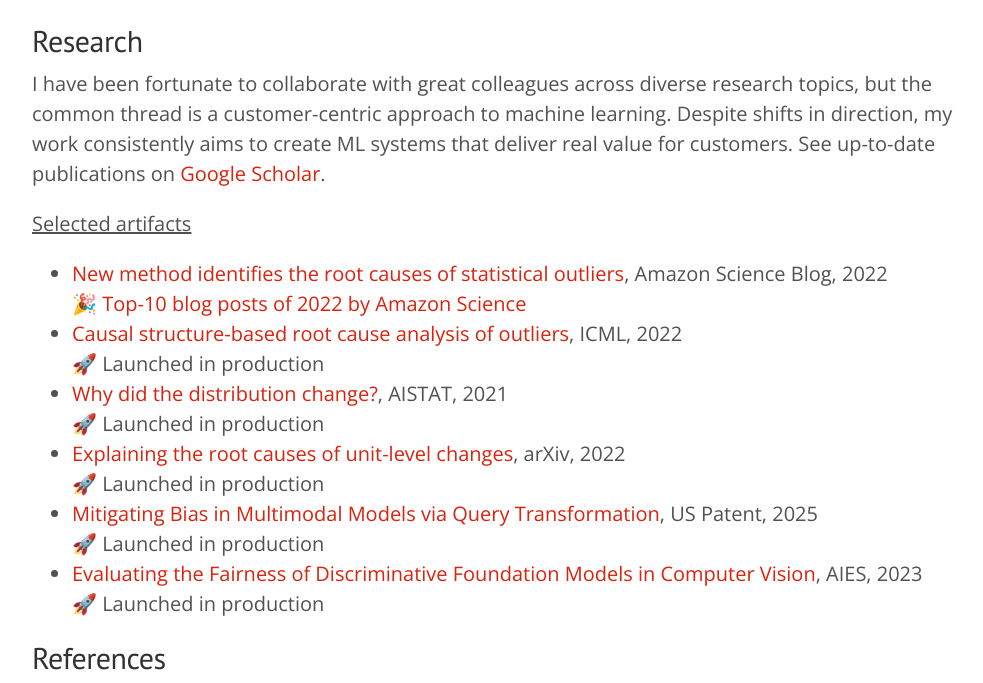
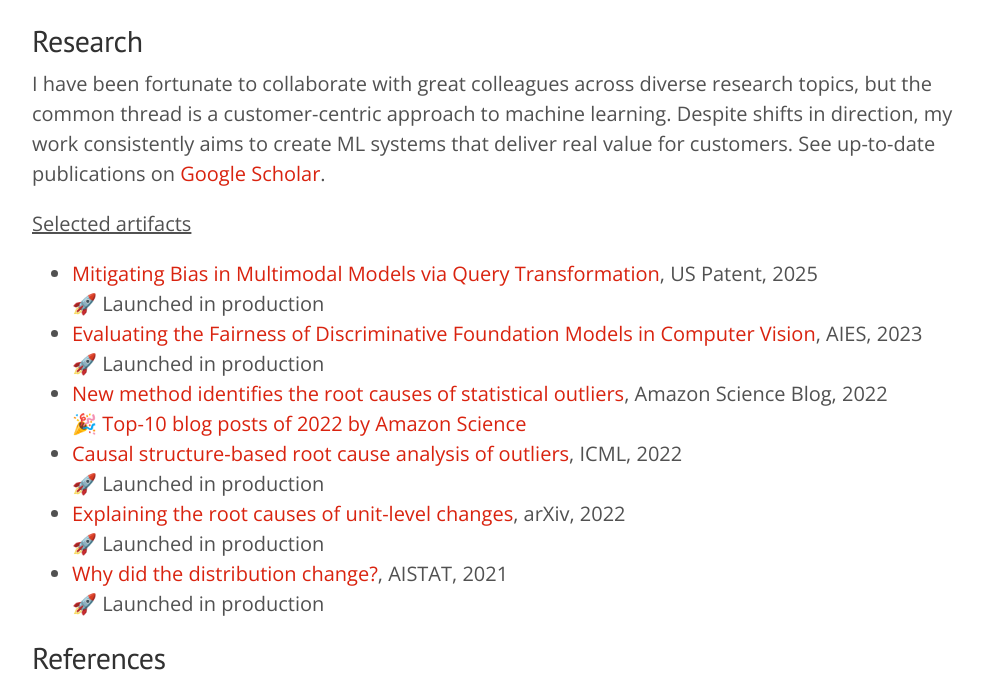
Before and after one commit to kailashbuki/kailashbuki.github.io, a Jekyll site: the page built from index.md, in a window 1280 px wide and 900 px high, scrolled down 1739 px, cut to the strip 0-683 px from the top of the window. Shown: the whole strip, without its empty margins (128-1111 px from the left). Built offline with Jekyll 4.4.1, drawn with Linux system fonts in a browser that asks for light colours.

Commit message:
chronological ordering of selected artifacts

```diff
--- a/index.md
+++ b/index.md
@@ -2,6 +2,7 @@
 layout: page
 title: Kailash Budhathoki
 ---
+
 ## News
 🕵 We’re hiring GPU Performance Engineers to accelerate AI inference at scale for Amazon Bedrock! If you’re passionate about optimizing GPU workloads, building high-performance distributed inference solutions and unlocking the efficiency of state-of-the-art foundation models, we should talk. Send your CV to kaibud [at] amazon [dot] com.
 
@@ -28,17 +29,17 @@ kailash [dot] buki [at] gmail [dot] com
 I have been fortunate to collaborate with great colleagues across diverse research topics, but the common thread is a customer-centric approach to machine learning. Despite shifts in direction, my work consistently aims to create ML systems that deliver real value for customers. See up-to-date publications on [Google Scholar](https://scholar.google.com/citations?hl=en&user=O5yaQbgAAAAJ&view_op=list_works&sortby=pubdate).
 
 <u>Selected artifacts</u>
+- [Mitigating Bias in Multimodal Models via Query Transformation](https://patents.google.com/patent/US12229179B1/en), US Patent, 2025<br/>
+🚀 Launched in production
+- [Evaluating the Fairness of Discriminative Foundation Models in Computer Vision](https://arxiv.org/pdf/2310.11867), AIES, 2023<br/>
+🚀 Launched in production
 - [New method identifies the root causes of statistical outliers](https://www.amazon.science/blog/new-method-identifies-the-root-causes-of-statistical-outliers), Amazon Science Blog, 2022<br/>
 🎉 [Top-10 blog posts of 2022 by Amazon Science](https://www.amazon.science/blog/top-10-blog-posts-of-2022)
 - [Causal structure-based root cause analysis of outliers](https://proceedings.mlr.press/v162/budhathoki22a/budhathoki22a.pdf), ICML, 2022<br/>
 🚀 Launched in production
-- [Why did the distribution change?](https://proceedings.mlr.press/v130/budhathoki21a/budhathoki21a.pdf), AISTAT, 2021<br/>
-🚀 Launched in production
 - [Explaining the root causes of unit-level changes](https://arxiv.org/pdf/2206.12986), arXiv, 2022<br/>
 🚀 Launched in production
-- [Mitigating Bias in Multimodal Models via Query Transformation](https://patents.google.com/patent/US12229179B1/en), US Patent, 2025<br/>
-🚀 Launched in production
-- [Evaluating the Fairness of Discriminative Foundation Models in Computer Vision](https://arxiv.org/pdf/2310.11867), AIES, 2023<br/>
+- [Why did the distribution change?](https://proceedings.mlr.press/v130/budhathoki21a/budhathoki21a.pdf), AISTAT, 2021<br/>
 🚀 Launched in production
 
 ## References
```
